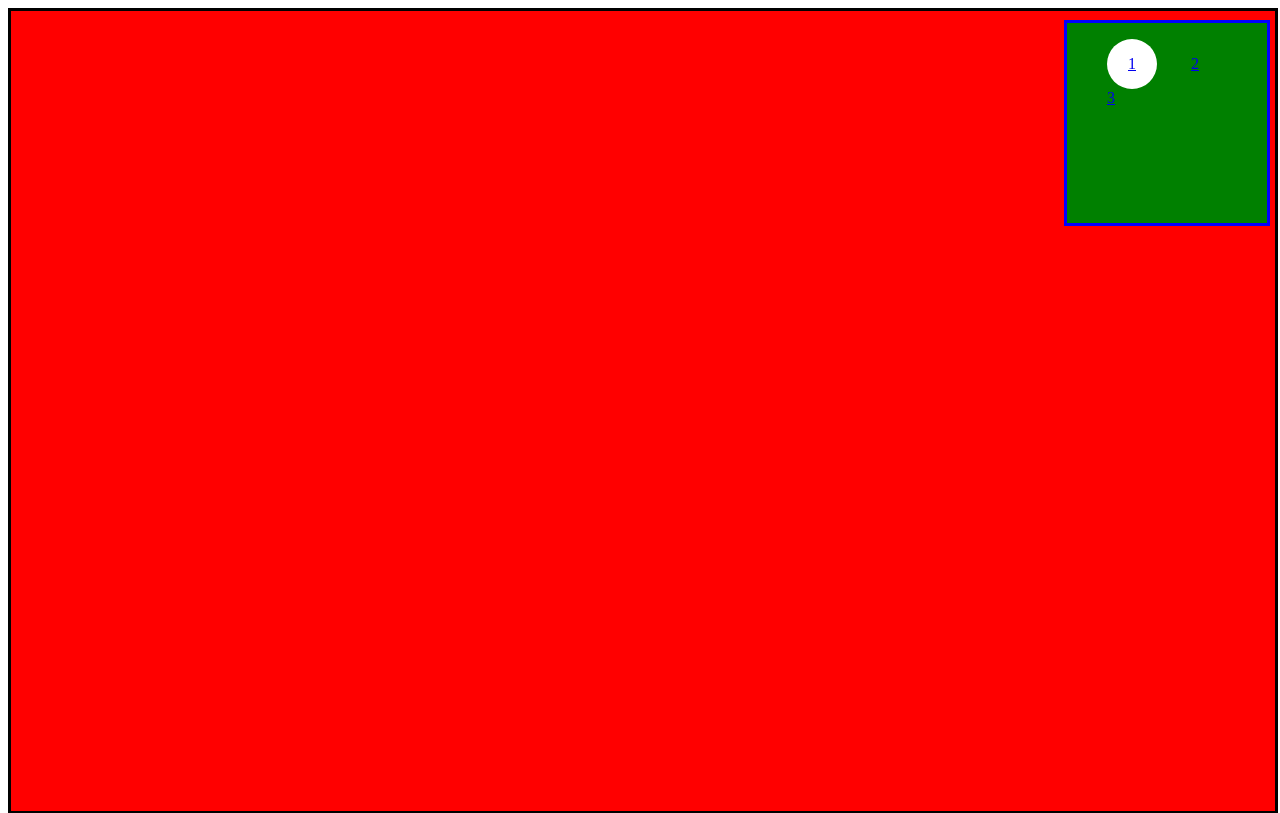
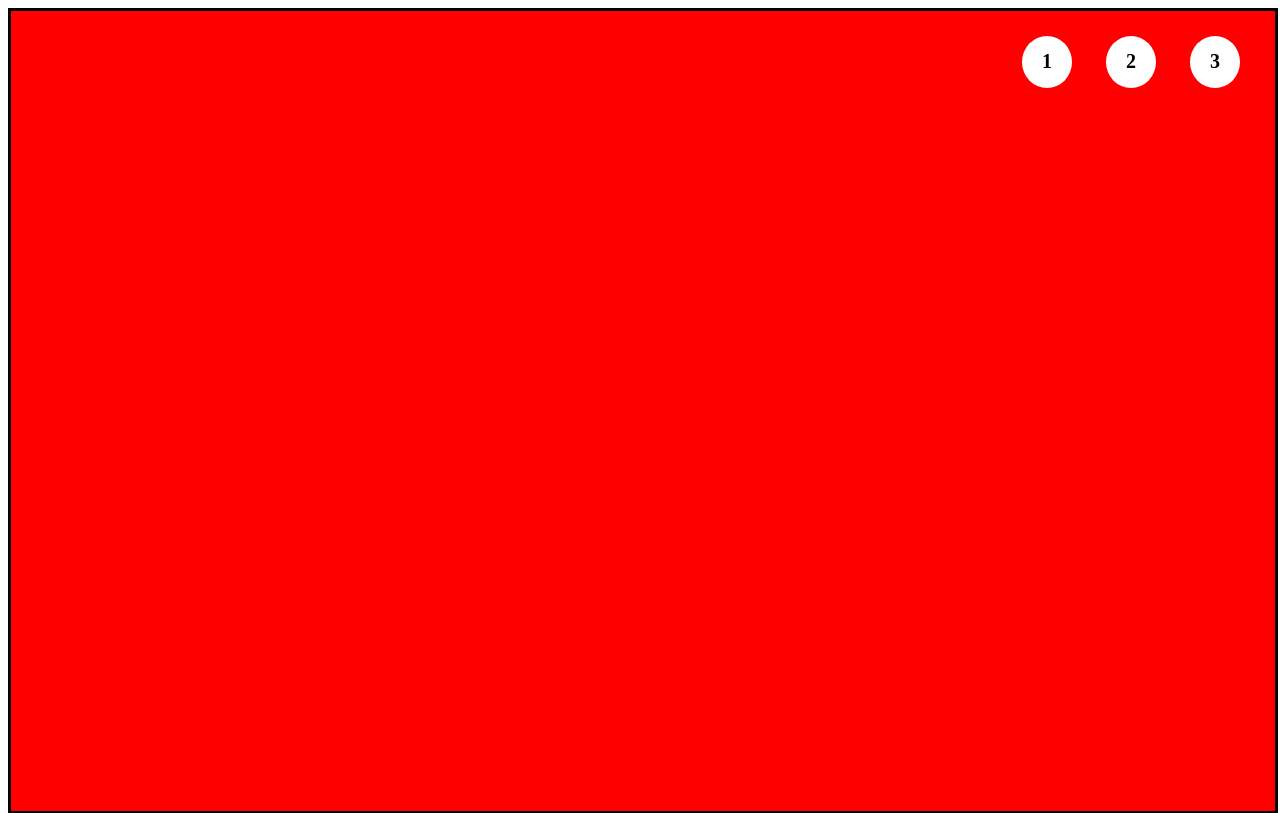
Before and after one commit to Sergjio97/htmlcss-shoes, a plain HTML site: page index.html in a window 1280 px wide. Shown: the top 813 px of the page. Drawn offline with Linux system fonts and the light colour scheme.

Commit message:
modifiche nav

```diff
--- a/css/style.css
+++ b/css/style.css
@@ -10,10 +10,6 @@
 /* *** nav *** */
 
 .scrool {
-    width: 200px;
-    height: 200px;
-    background-color: green;
-    border: 3px solid blue;
     position: fixed;
     top: 20px;
     right: 10px;
@@ -28,11 +24,16 @@
 .scrool span {
     display: inline-block;
     width: 50px;
-    height: 50px;
     background-color: white;
     border-radius: 50%;
     text-align: center;
     line-height: 50px;
+}
+
+a {
+    text-decoration: none;
+    font-size: 20px;
+    color: black;
 }
 
 
--- a/index.html
+++ b/index.html
@@ -18,15 +18,19 @@
                     <ul>
                         <li>
                             <span>
-                                <a href="#1">1</a>
+                                <a href="#1"><strong>1</strong></a>
                             </span>
 
                         </li>
                         <li>
-                            <a href="#2">2</a>
+                            <span>
+                                <a href="#2"><strong>2</strong></a>
+                            </span>
                         </li>
                         <li>
-                            <a href="#3">3</a>
+                            <span>
+                                <a href="#3"><strong>3</strong></a>
+                            </span>
                         </li>
                     </ul>
                 </nav>
```
